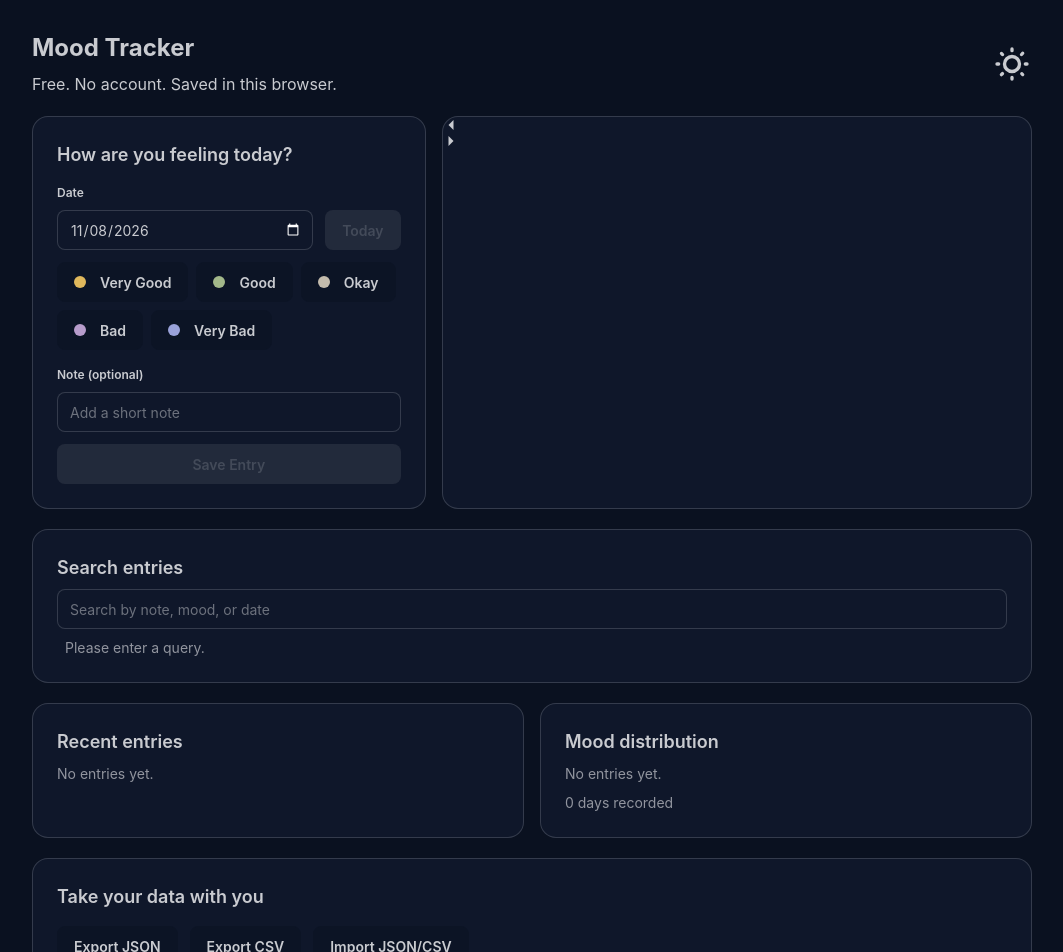
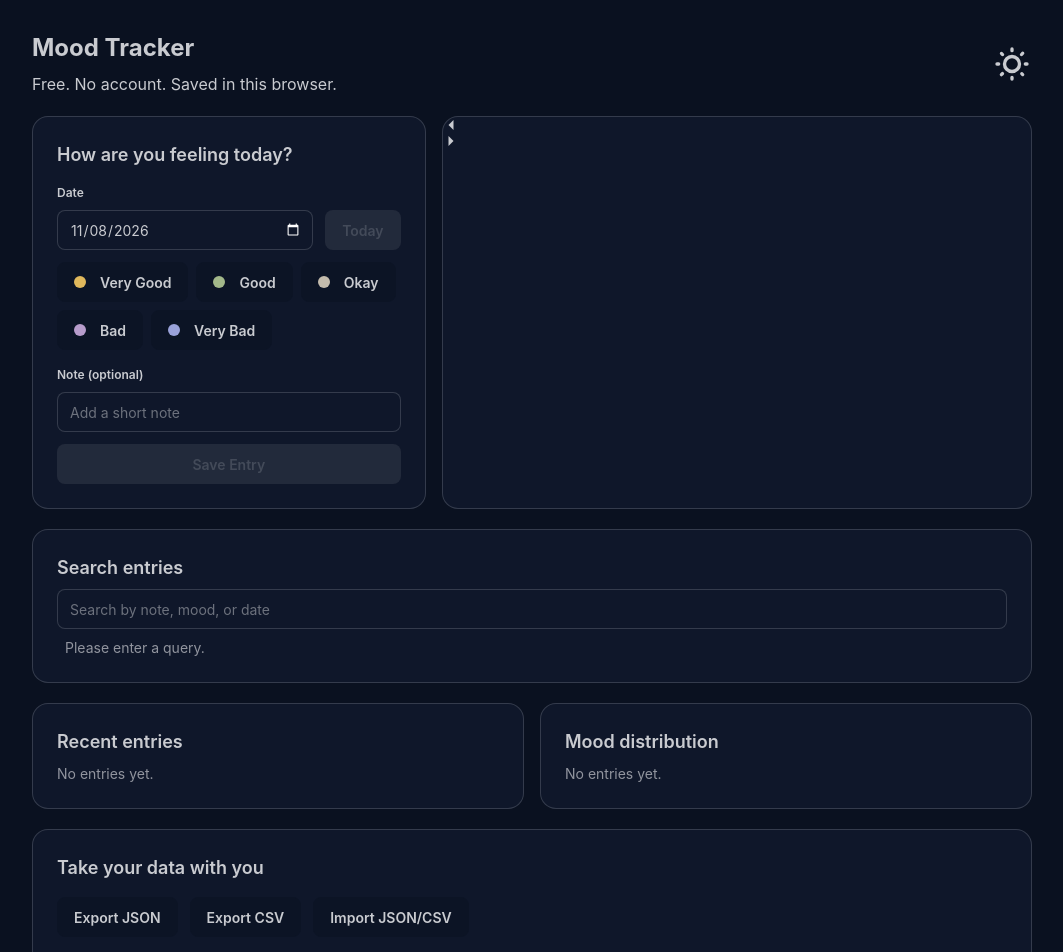
Before and after one commit to TheWilley/mood-tracker, a React (Vite) app: page / in a window 1280 px wide. Shown: the top 952 px of the page, without its empty margins (108-1171 px from the left). Built offline with nearby package versions, Linux system fonts and the light colour scheme.

Commit message:
fix: hide total days if no entries have been added

```diff
--- a/src/components/MoodDistribution.tsx
+++ b/src/components/MoodDistribution.tsx
@@ -35,9 +35,11 @@ function MoodDistribution({ entries }: { entries: Entries }) {
             );
           })
         )}
-        <span className='text-base-content/70'>
-          {total} {total === 1 ? 'day' : 'days'} recorded
-        </span>
+        {total > 1 && (
+          <span className='text-base-content/70'>
+            {total} {total === 1 ? 'day' : 'days'} recorded
+          </span>
+        )}
       </div>
     </div>
   );
```
